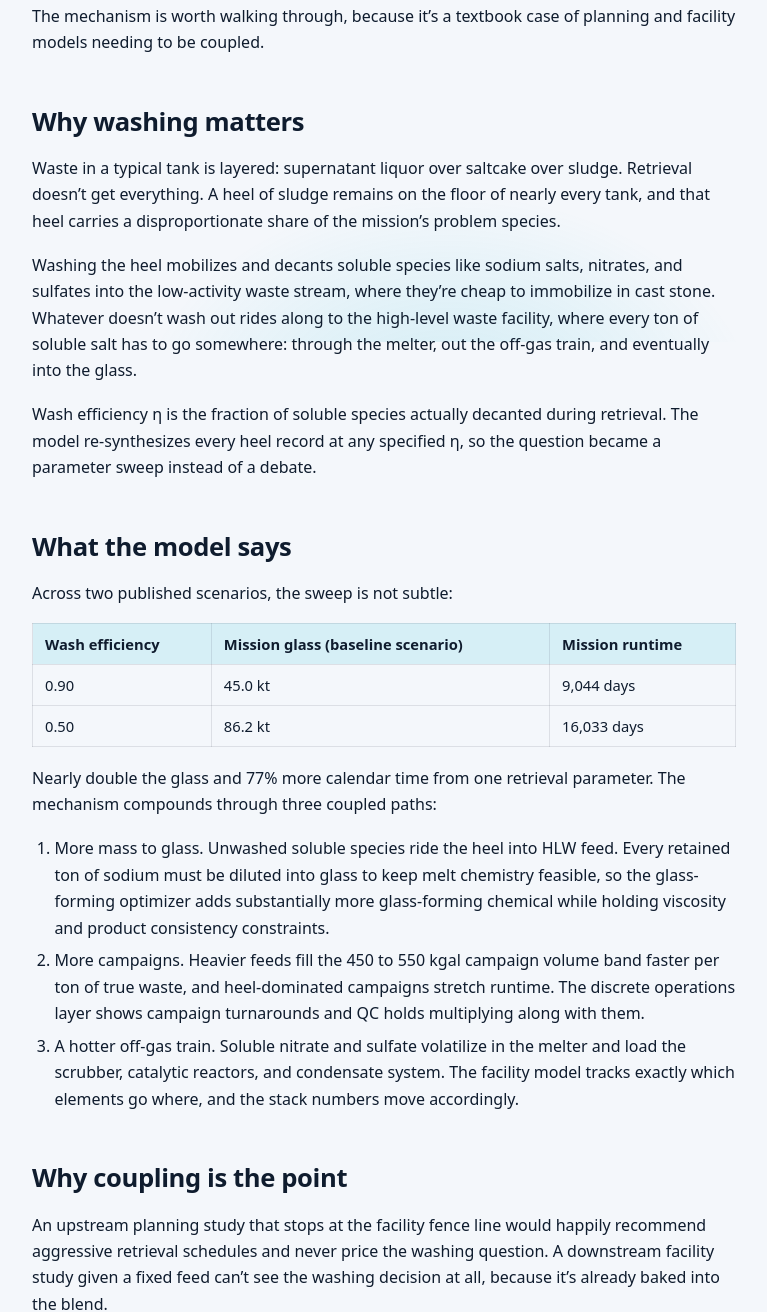
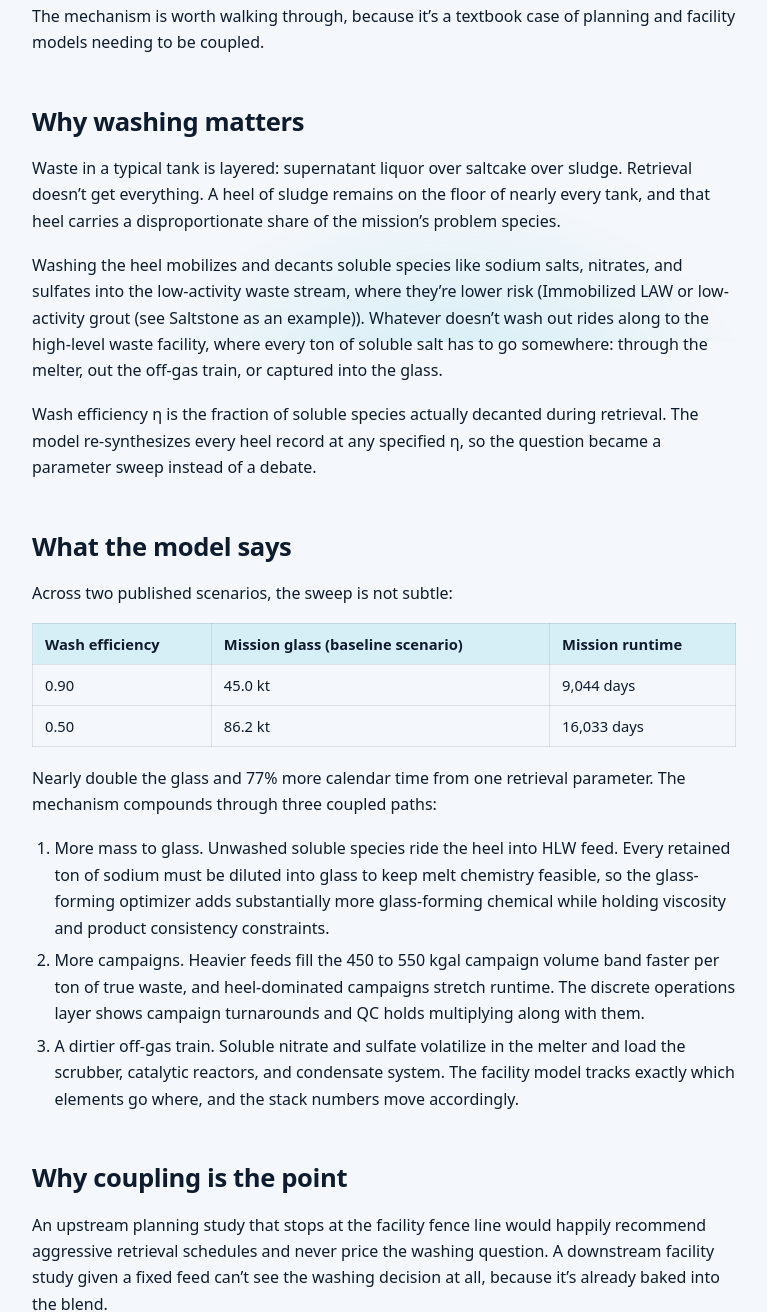
Before and after one commit to aspen8494/aspenintegra-site, an Astro site: page /blog/wash-efficiency-sensitivity in a window 1280 px wide. Shown: the part 458-1770 px from the top of the page, without its empty margins (256-1023 px from the left). Built offline with nearby package versions, Linux system fonts and the light colour scheme; Astro itself is replaced by a stand-in of ours.

Commit message:
Blog: refine wash-efficiency wording (your edits to step 3 phrasing and LAW disposal description)

```diff
--- a/src/content/blog/wash-efficiency-sensitivity.md
+++ b/src/content/blog/wash-efficiency-sensitivity.md
@@ -13,7 +13,7 @@ The mechanism is worth walking through, because it's a textbook case of planning
 
 Waste in a typical tank is layered: supernatant liquor over saltcake over sludge. Retrieval doesn't get everything. A heel of sludge remains on the floor of nearly every tank, and that heel carries a disproportionate share of the mission's problem species.
 
-Washing the heel mobilizes and decants soluble species like sodium salts, nitrates, and sulfates into the low-activity waste stream, where they're cheap to immobilize in cast stone. Whatever doesn't wash out rides along to the high-level waste facility, where every ton of soluble salt has to go somewhere: through the melter, out the off-gas train, and eventually into the glass.
+Washing the heel mobilizes and decants soluble species like sodium salts, nitrates, and sulfates into the low-activity waste stream, where they're lower risk (Immobilized LAW or low-activity grout (see Saltstone as an example)). Whatever doesn't wash out rides along to the high-level waste facility, where every ton of soluble salt has to go somewhere: through the melter, out the off-gas train, or captured into the glass.
 
 Wash efficiency η is the fraction of soluble species actually decanted during retrieval. The model re-synthesizes every heel record at any specified η, so the question became a parameter sweep instead of a debate.
 
@@ -30,7 +30,7 @@ Nearly double the glass and 77% more calendar time from one retrieval parameter.
 
 1. More mass to glass. Unwashed soluble species ride the heel into HLW feed. Every retained ton of sodium must be diluted into glass to keep melt chemistry feasible, so the glass-forming optimizer adds substantially more glass-forming chemical while holding viscosity and product consistency constraints.
 2. More campaigns. Heavier feeds fill the 450 to 550 kgal campaign volume band faster per ton of true waste, and heel-dominated campaigns stretch runtime. The discrete operations layer shows campaign turnarounds and QC holds multiplying along with them.
-3. A hotter off-gas train. Soluble nitrate and sulfate volatilize in the melter and load the scrubber, catalytic reactors, and condensate system. The facility model tracks exactly which elements go where, and the stack numbers move accordingly.
+3. A dirtier off-gas train. Soluble nitrate and sulfate volatilize in the melter and load the scrubber, catalytic reactors, and condensate system. The facility model tracks exactly which elements go where, and the stack numbers move accordingly.
 
 ## Why coupling is the point
 
```
